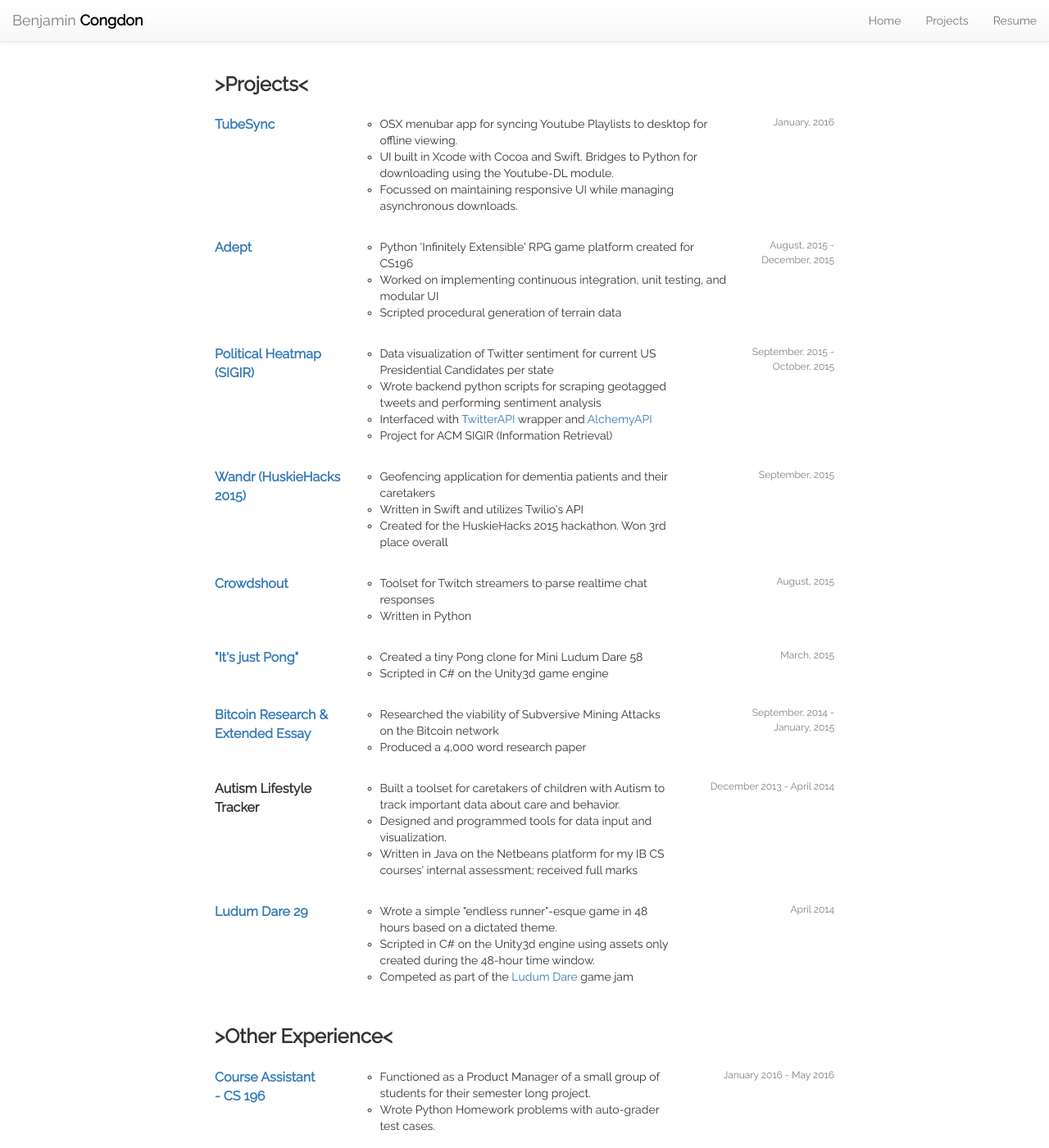
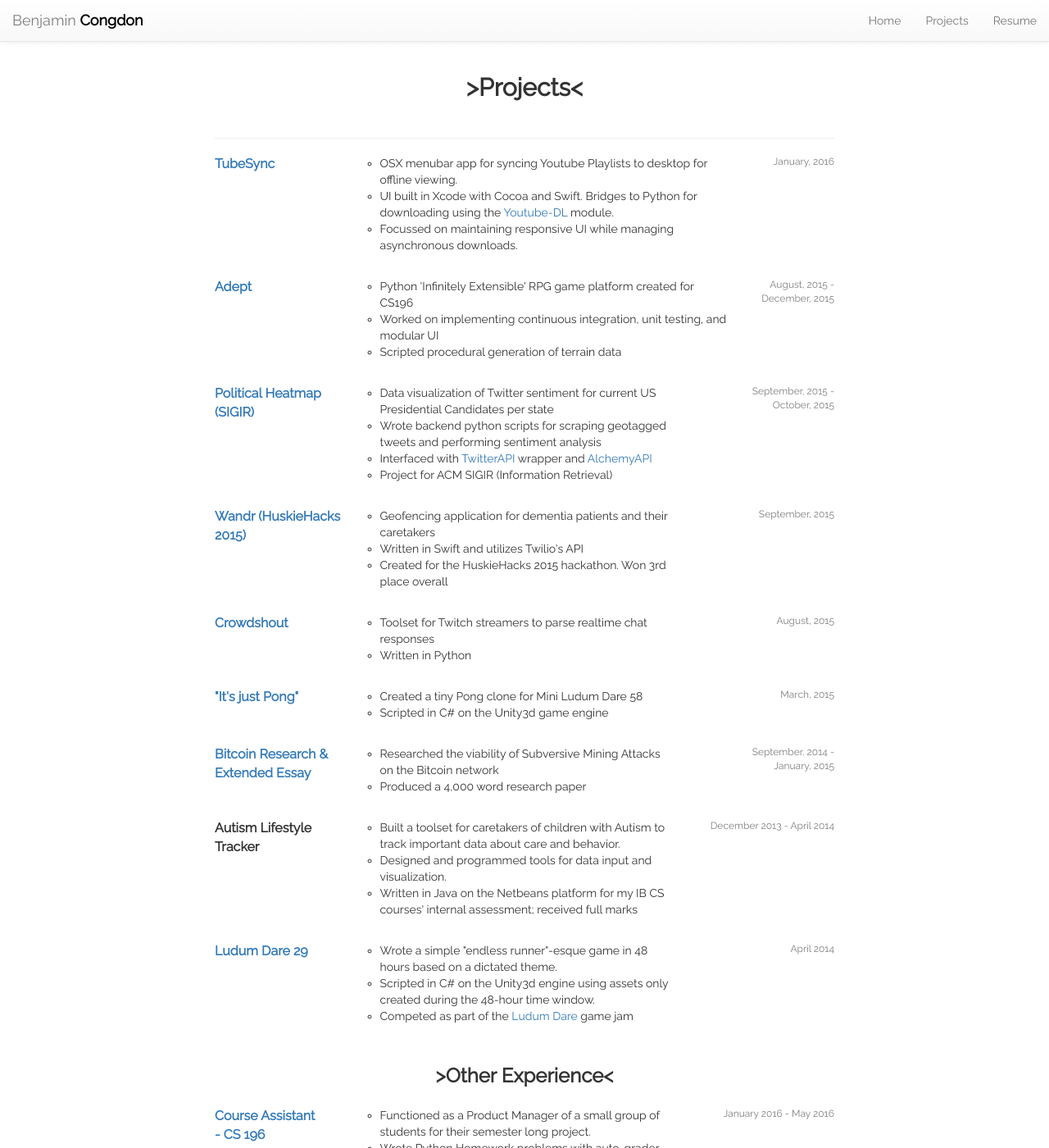
Before and after one commit to rhythmmec/bcongdon.github.io, a Jekyll site: the page built from projects.html, in a window 1280 px wide and 1400 px high. Shown: the whole window at 82% size. Built offline with Jekyll 4.4.1, drawn with Linux system fonts in a browser that asks for light colours; nearby versions of some CDN libraries.

Commit message:
Nicer project formatting

```diff
--- a/css/default.css
+++ b/css/default.css
@@ -14,7 +14,12 @@ body {
 }
 
 .project-header {
-  padding-bottom: 15px
+  padding-bottom: 15px;
+  text-align: center
+}
+
+.category-header{
+  text-align: left
 }
 
 .project-title{
--- a/projects.html
+++ b/projects.html
@@ -5,10 +5,13 @@ layout: default
 <div class="container">
   <!-- Projects -->
   <div class="row">
-    <div class="col-md-2 project-header">
-      <h3><b>>Projects<</b></h3>
+    <div class="col-md-12 project-header">
+      <h2><b>>Projects<</b></h2>
+      <!-- <h4>Desktop | Web | Contributions | <a href="#adept">Misc</a></h4> -->
     </div>
   </div>
+  <hr>
+
 
   <!-- TubeSync -->
   <div class="row project">
@@ -18,7 +21,8 @@ layout: default
     <div class="col-md-7">
       <ul style="list-style-type:circle; padding-left: 5px;">
         <li>OSX menubar app for syncing Youtube Playlists to desktop for offline viewing.</li>
-        <li>UI built in Xcode with Cocoa and Swift. Bridges to Python for downloading using the Youtube-DL module.</li>
+        <li>UI built in Xcode with Cocoa and Swift. Bridges to Python for downloading using the
+        <a href="https://github.com/rg3/youtube-dl">Youtube-DL</a> module.</li>
         <li>Focussed on maintaining responsive UI while managing asynchronous downloads.</li>
       </ul>
     </div>
@@ -162,14 +166,14 @@ layout: default
   </div>
 
   <div class="row">
-    <div class="col-md-5 project-header">
+    <div class="col-md-12 project-header">
       <h3><b>>Other Experience<</b></h3>
     </div>
   </div>
 
   <!-- CS 196 -->
   <div class="row project">
-    <div class="col-md-3 project-title">
+    <div class="col-md-3 project-title" id=''>
       <a href="https://courses.engr.illinois.edu/cs19625/#/">Course Assistant <br>- CS 196</a>
     </div>
     <div class="col-md-6">
```
Also changed, not shown: js/index.js (+10 -0 lines).
